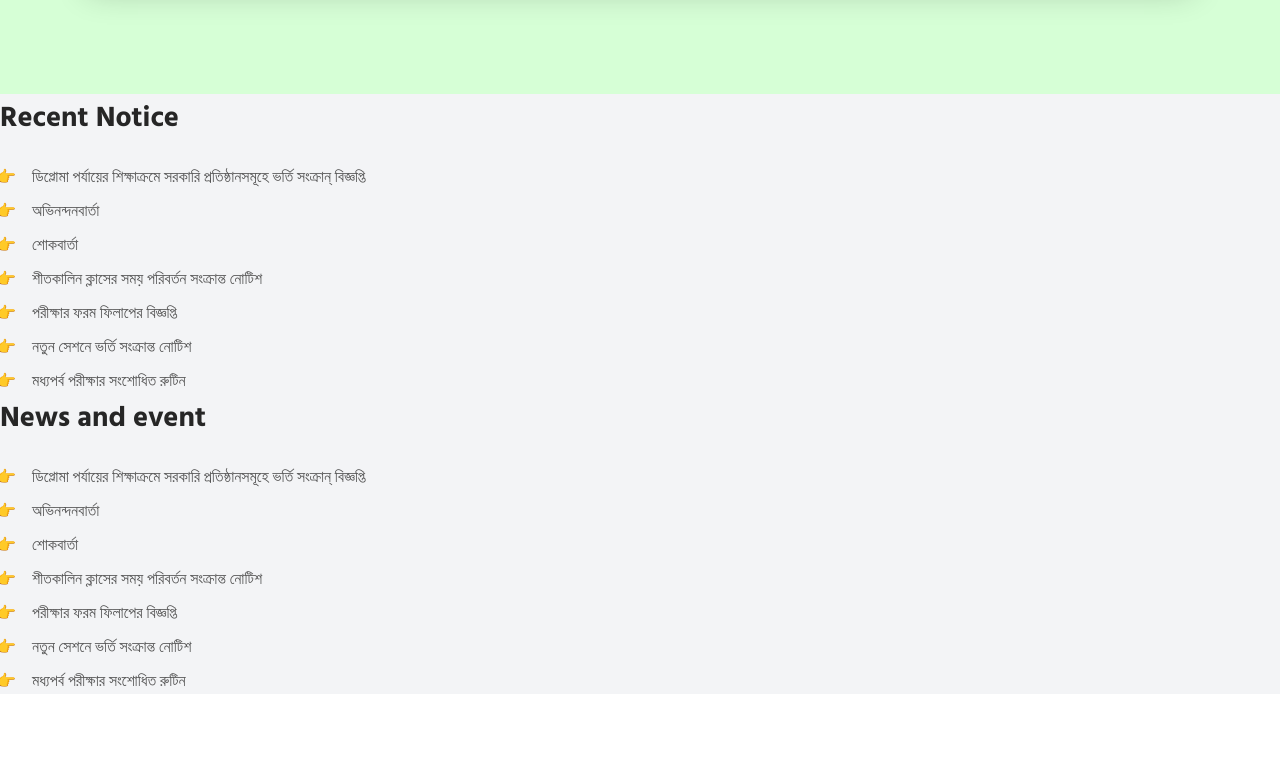
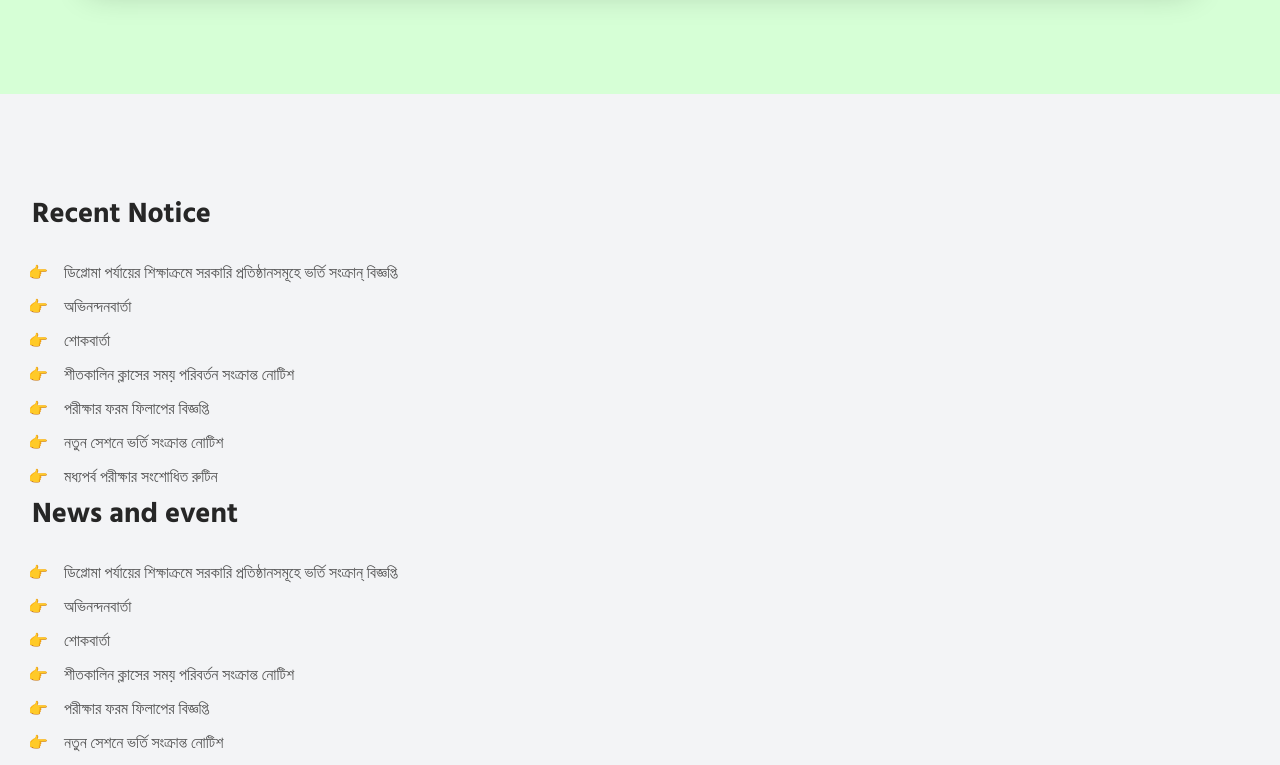
Before and after one commit to al-imam/lpi, a React (Vite) app: page / in a window 1280 px wide. Shown: the part 1615-2380 px from the top of the page. Built offline with nearby package versions, Linux system fonts and the light colour scheme.

Commit message:
style section

```diff
--- a/src/components/NoticeAndNews/NoticeAndNews.module.css
+++ b/src/components/NoticeAndNews/NoticeAndNews.module.css
@@ -0,0 +1,4 @@
+.section {
+  padding-inline: var(--gap-inline);
+  padding-block: 6rem;
+}
```
